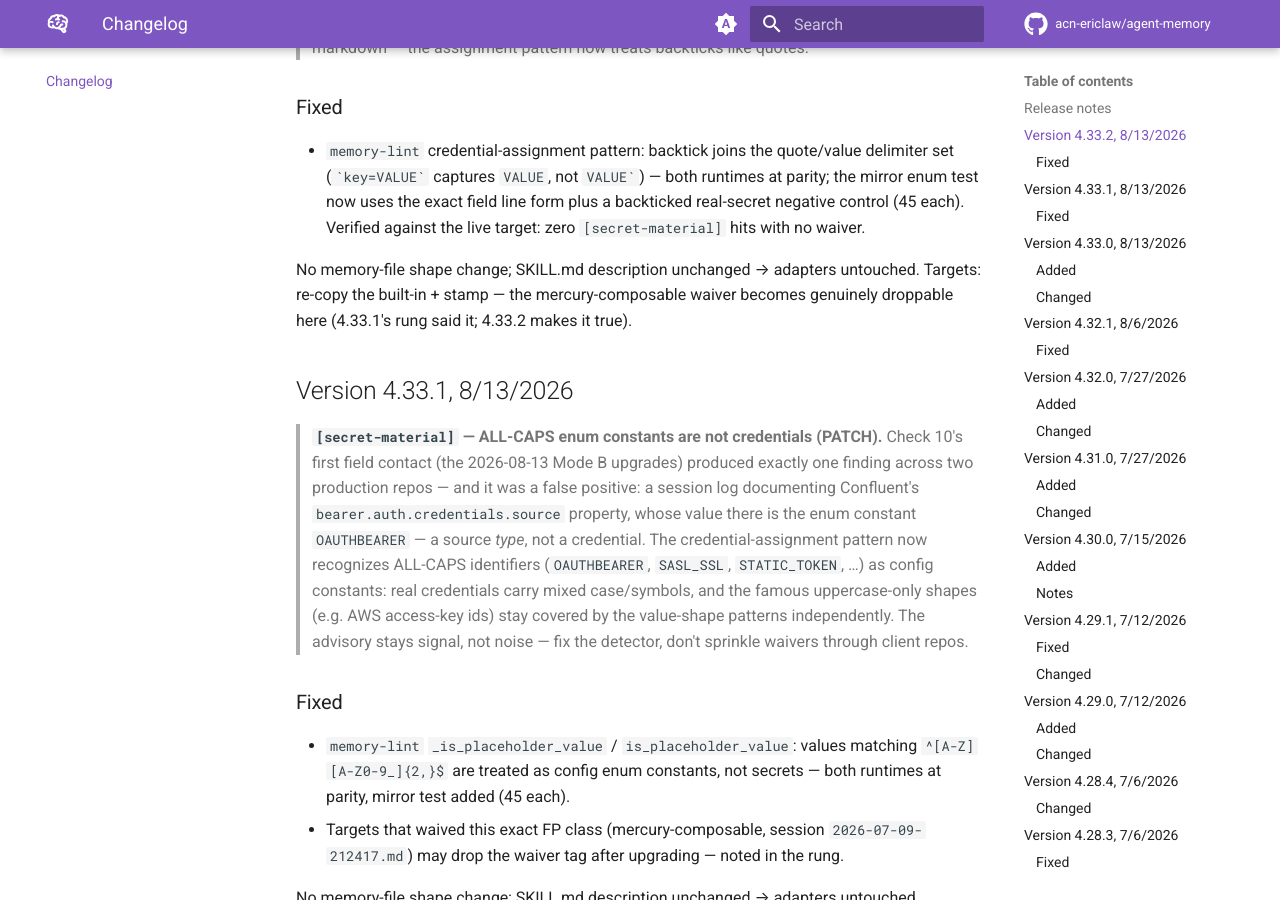
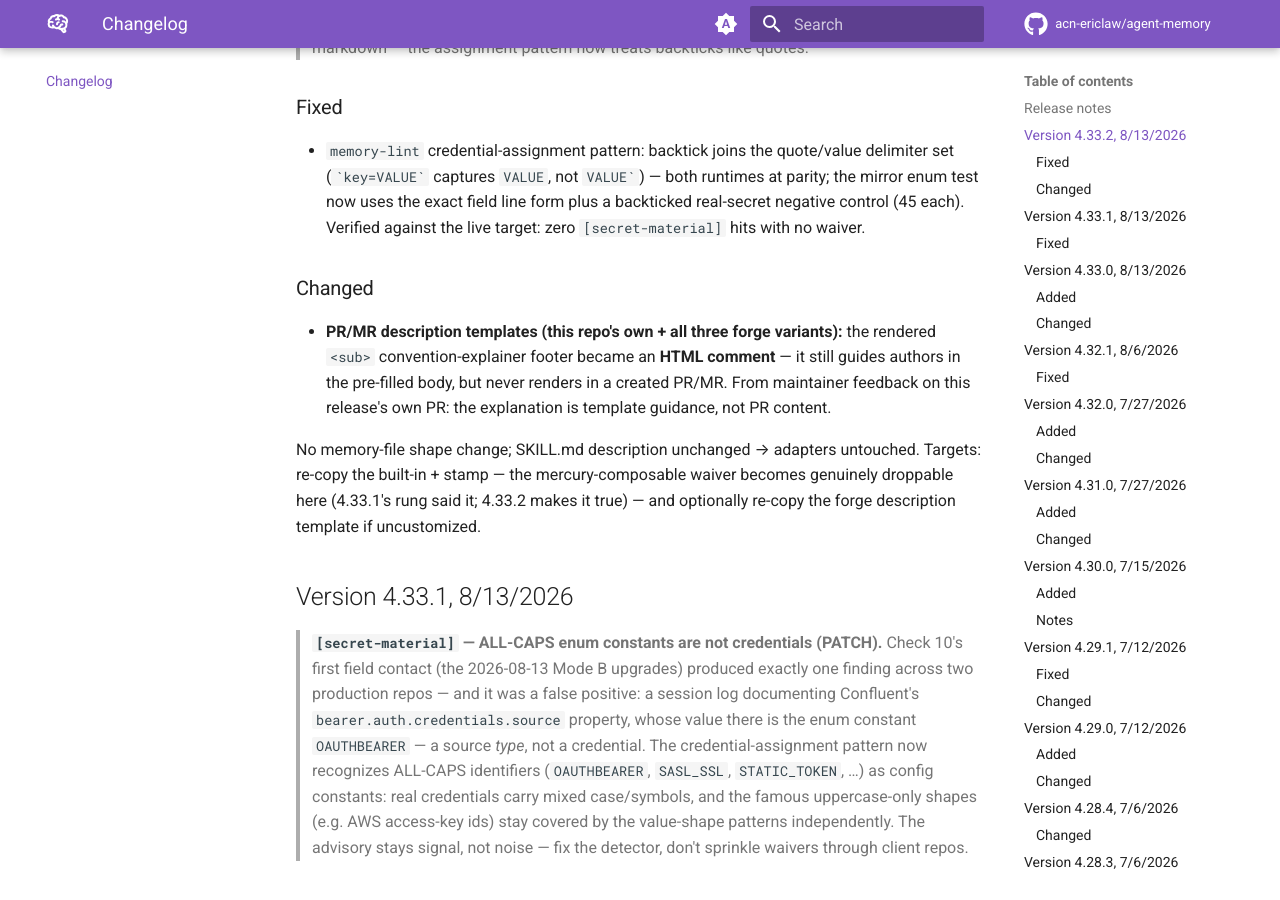
Before and after one commit to acn-ericlaw/agent-memory, an MkDocs documentation site: the page built from docs/changelog.md, in a window 1280 px wide and 900 px high, scrolled down 623 px. Built offline with MkDocs 1.6.1 and Material for MkDocs 9.7.7, drawn with Linux system fonts in a browser that asks for light colours; comment, search, counter and statistics services are not loaded.

Commit message:
docs(templates): PR/MR advisory footer becomes an HTML comment (v4.33.2)
Maintainer feedback on this release's own PR: the <sub> convention-explainer
is template guidance, not PR content. All four description templates (own +
GitHub/GitLab/Azure DevOps variants) now carry it as an HTML comment — it
still guides authors in the pre-filled body but never renders in a created
PR/MR (ADO variant notes the 4000-char cap still counts it). Rung gains an
optional re-copy step for uncustomized target templates; CHANGELOG/README/
UPGRADE rows updated in place (folded into unreleased 4.33.2).

Co-Authored-By: Claude Code <noreply@anthropic.com>

```diff
--- a/CHANGELOG.md
+++ b/CHANGELOG.md
@@ -26,9 +26,16 @@ and this project adheres to [Semantic Versioning](https://semver.org/spec/v2.0.0
   enum test now uses the exact field line form plus a backticked real-secret negative control
   (45 each). Verified against the live target: zero `[secret-material]` hits with no waiver.
 
+### Changed
+- **PR/MR description templates (this repo's own + all three forge variants):** the rendered
+  `<sub>` convention-explainer footer became an **HTML comment** — it still guides authors in
+  the pre-filled body, but never renders in a created PR/MR. From maintainer feedback on this
+  release's own PR: the explanation is template guidance, not PR content.
+
 No memory-file shape change; SKILL.md description unchanged → adapters untouched. Targets:
 re-copy the built-in + stamp — the mercury-composable waiver becomes genuinely droppable here
-(4.33.1's rung said it; 4.33.2 makes it true).
+(4.33.1's rung said it; 4.33.2 makes it true) — and optionally re-copy the forge description
+template if uncustomized.
 
 ## Version 4.33.1, 8/13/2026
 
```
Also changed, not shown: README.md (+1 -1 lines), UPGRADE.md (+7 -3 lines), templates/.azuredevops/pull_request_template.md (+5 -1 lines), templates/.github/pull_request_template.md (+4 -1 lines), templates/.gitlab/merge_request_templates/Default.md (+4 -1 lines), .github/pull_request_template.md.
